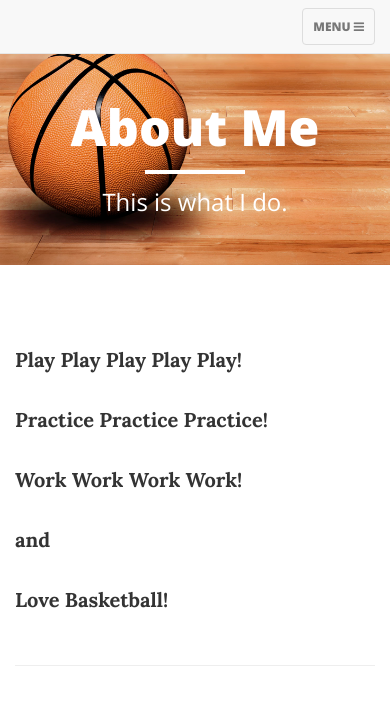
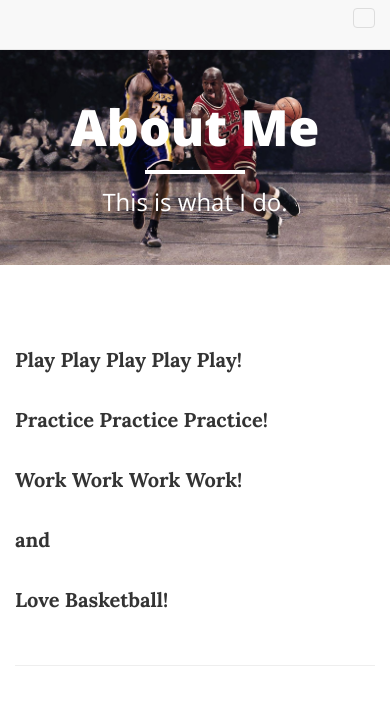
Before and after one commit to nathanielestrada/CleanBlogPages, a website: page about.html in a window 390 px wide. Shown: the top 714 px of the page. Drawn offline with nearby package versions, Linux system fonts and the light colour scheme.

Commit message:
Update about.html

```diff
--- a/about.html
+++ b/about.html
@@ -37,8 +37,6 @@
             <!-- Brand and toggle get grouped for better mobile display -->
             <div class="navbar-header page-scroll">
                 <button type="button" class="navbar-toggle" data-toggle="collapse" data-target="#bs-example-navbar-collapse-1">
-                    <span class="sr-only">Toggle navigation</span>
-                    Menu <i class="fa fa-bars"></i>
                 </button>
             </div>
 
@@ -66,7 +64,7 @@
 
     <!-- Page Header -->
     <!-- Set your background image for this header on the line below. -->
-    <header class="intro-header" style="background-image: url('15.jpg')">
+    <header class="intro-header" style="background-image: url('16.jpg')">
         <div class="container">
             <div class="row">
                 <div class="col-lg-8 col-lg-offset-2 col-md-10 col-md-offset-1">
```
